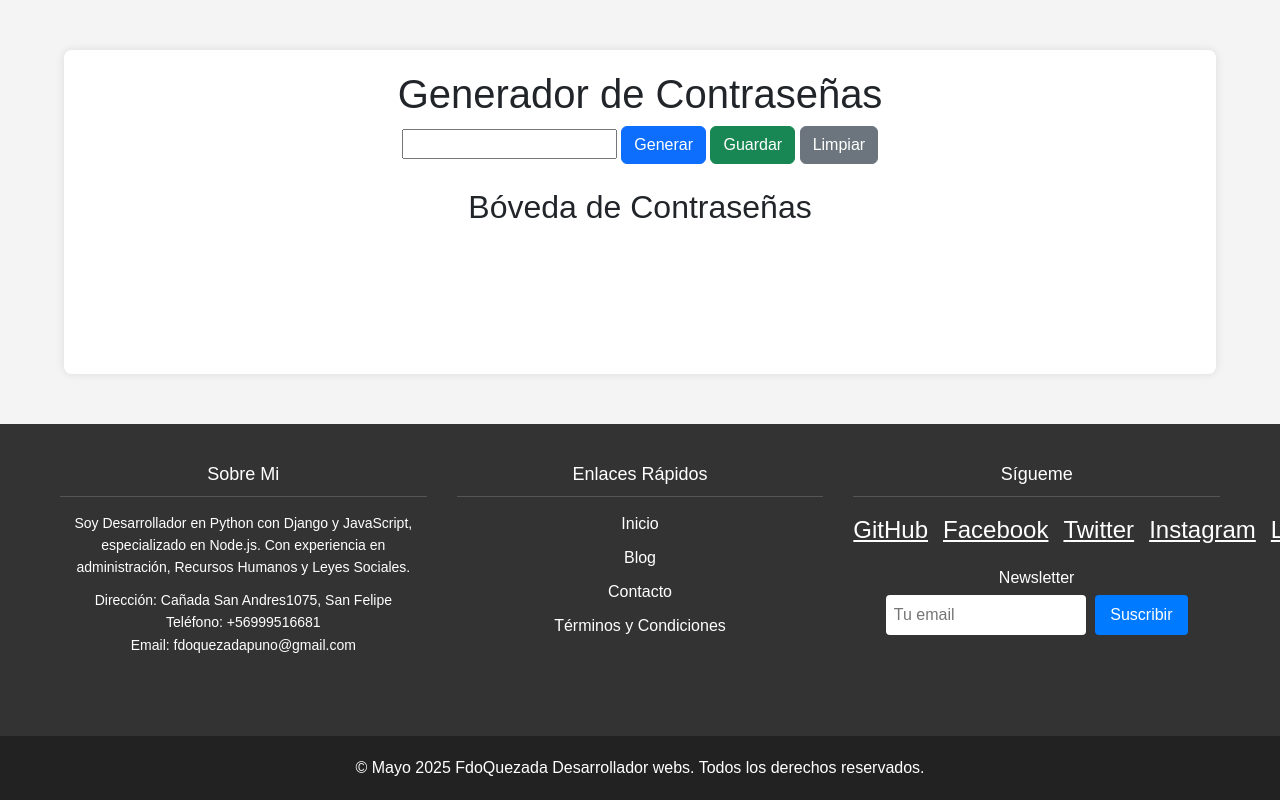
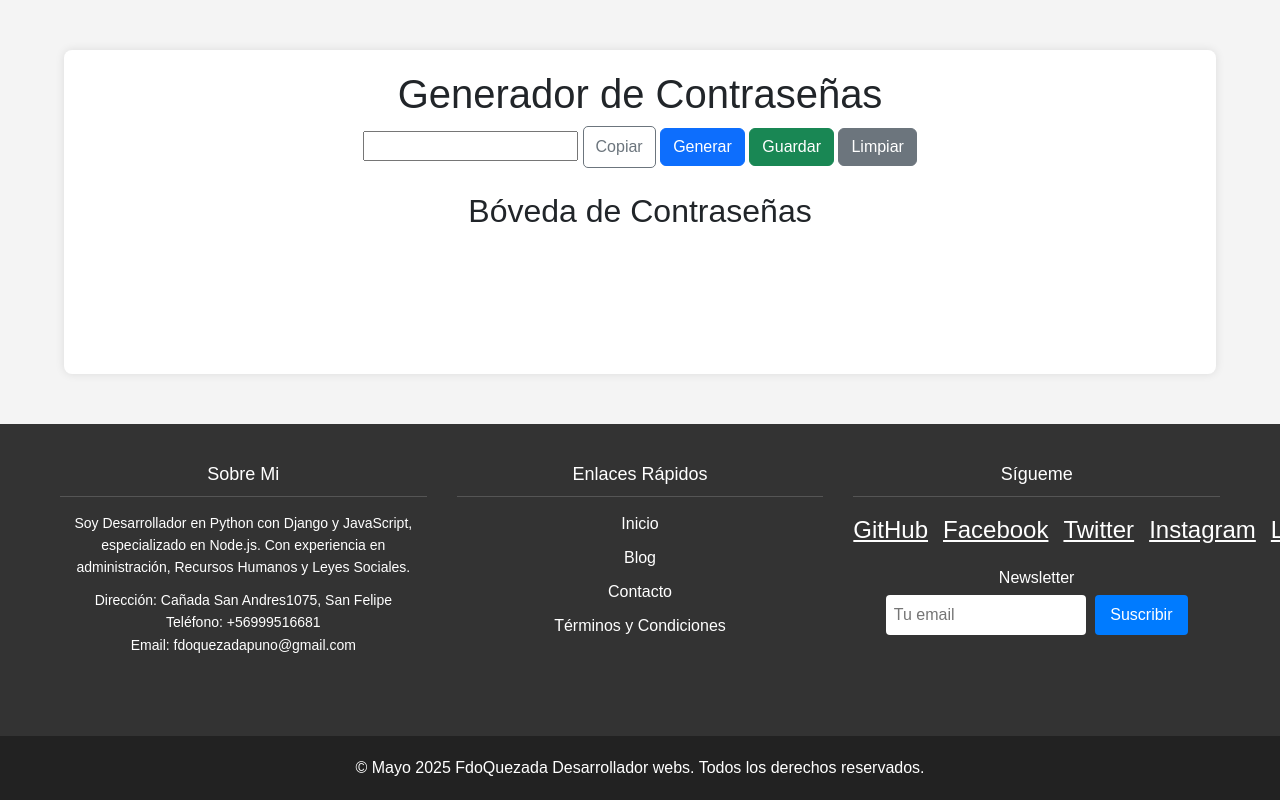
Before and after one commit to fdoquezada/password_generator, a plain HTML site: page index.html in a window 1280 px wide. Shown: the top 800 px of the page. Drawn offline with nearby package versions, Linux system fonts and the light colour scheme.

Commit message:
se agrega boton de copiar con estilos

```diff
--- a/index.html
+++ b/index.html
@@ -14,6 +14,9 @@
             <h1 class="marquee">Generador de Contraseñas</h1>
         </div>
         <input type="text" id="password" readonly>
+        <button class="btn btn-outline-secondary" onclick="copyPassword()" title="Copiar contraseña">
+            <i class="bi bi-clipboard"></i> Copiar
+        </button>
         <button class="btn btn-primary" onclick="generatePassword()">Generar</button>
         <button class="btn btn-success" onclick="savePassword()">Guardar</button>
         <button class="btn btn-secondary" onclick="clearPassword()">Limpiar</button>
--- a/static/script.js
+++ b/static/script.js
@@ -37,4 +37,18 @@ function clearPassword() {
     document.getElementById("password").value = "";
 }
 
+function copyPassword() {
+    const passwordInput = document.getElementById("password");
+    if (passwordInput.value) {
+        navigator.clipboard.writeText(passwordInput.value)
+            .then(() => {
+                // Opcional: feedback visual
+                alert("¡Contraseña copiada al portapapeles!");
+            })
+            .catch(() => {
+                alert("No se pudo copiar la contraseña.");
+            });
+    }
+}
+
 window.onload = displayVault;
--- a/static/styles.css
+++ b/static/styles.css
@@ -130,3 +130,17 @@ footer {
         margin: 20px auto;
     }
 }
+
+.btn-outline-secondary {
+    background: none;
+    border: 1px solid #6c757d;
+    color: #6c757d;
+    padding: 8px 12px;
+    border-radius: 5px;
+    cursor: pointer;
+    transition: background 0.2s, color 0.2s;
+}
+.btn-outline-secondary:hover {
+    background: #6c757d;
+    color: #fff;
+}
```
